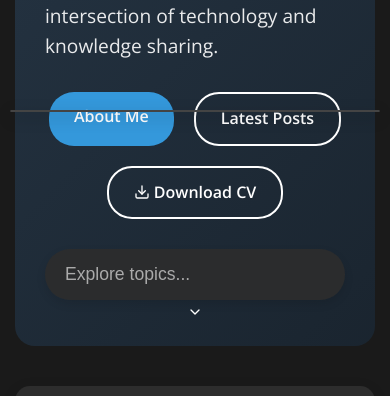
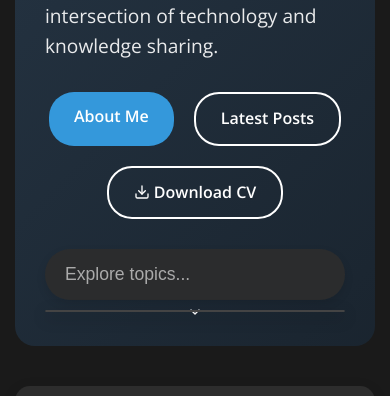
Before and after one commit to hhshanto/hhshanto.github.io, a Jekyll site: the page built from index.html, in a window 390 px wide. Shown: the part 800-1196 px from the top of the page. Built offline with Jekyll 4.4.1, drawn with Linux system fonts in a browser that asks for light colours; some web fonts are replaced.

Commit message:
Fix search results positioning on mobile by changing from fixed to absolute

```diff
--- a/_sass/_search.scss
+++ b/_sass/_search.scss
@@ -145,11 +145,15 @@
         margin-right: auto;
     }
 
+    // The panel stays absolutely positioned here, anchored under the input,
+    // exactly as it is on desktop. It used to switch to position: fixed
+    // while leaving the base rule's `top: 100%` in place. Under absolute
+    // positioning that 100% resolves against .search-container, so the panel
+    // sits just below the search box; under fixed it resolves against the
+    // viewport instead, so the panel was laid out starting a full screen
+    // height down from the top. The results were being built and shown, they
+    // were just always off the bottom of the phone.
     .search-results {
-        position: fixed;
-        left: 10px;
-        right: 10px;
-        width: calc(100% - 20px);
         max-height: 60vh;
     }
 }
```
